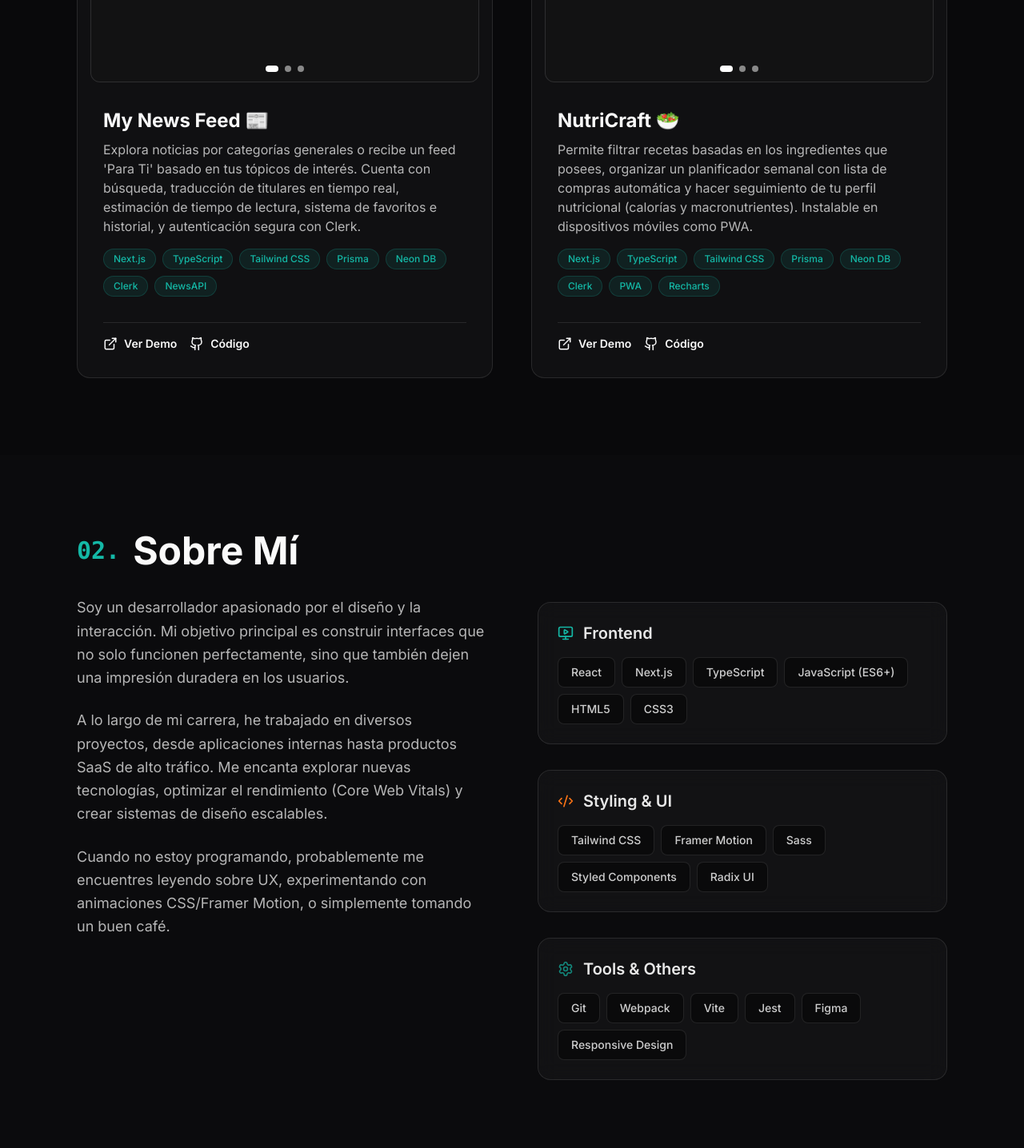
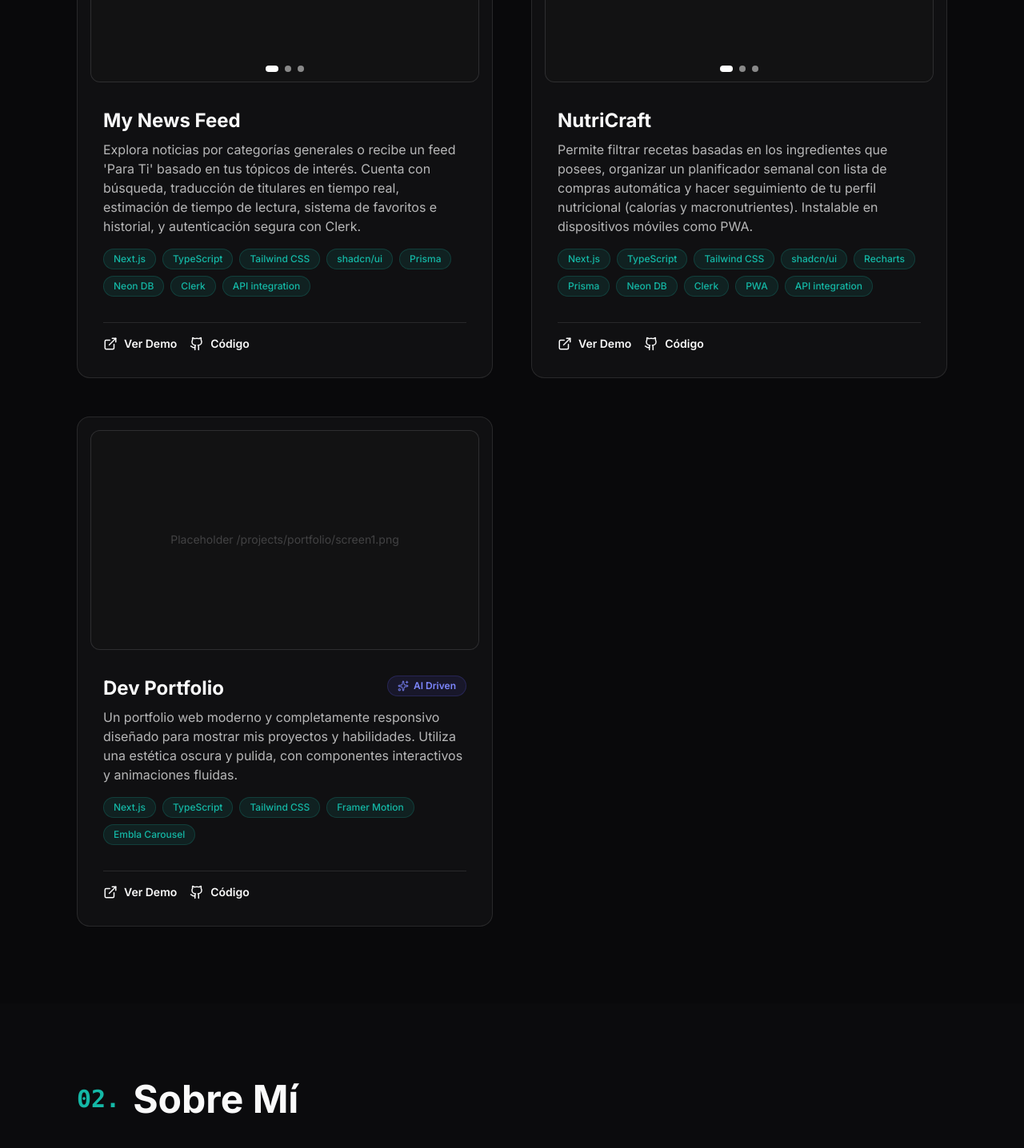
Before and after one commit to ivanmacieldxz/portfolio, a Next.js app: page / in a window 1280 px wide. Shown: the part 1260-2696 px from the top of the page at 80% size. Built offline with nearby package versions, Linux system fonts and the light colour scheme.

Commit message:
feat: add ai-driven development badge to project cards

```diff
--- a/src/components/ui/ProjectCard.tsx
+++ b/src/components/ui/ProjectCard.tsx
@@ -2,7 +2,7 @@
 
 import { Project } from "@/data/portfolio";
 import { Carousel } from "./Carousel";
-import { ExternalLink } from "lucide-react";
+import { ExternalLink, Sparkles } from "lucide-react";
 import { Github } from "@/components/ui/Icons";
 
 interface ProjectCardProps {
@@ -17,9 +17,17 @@ export function ProjectCard({ project }: ProjectCardProps) {
       </div>
 
       <div className="flex flex-col flex-grow p-6 md:p-8">
-        <h3 className="text-2xl font-bold mb-2 group-hover:text-primary transition-colors">
-          {project.title}
-        </h3>
+        <div className="flex items-start justify-between gap-4 mb-2">
+          <h3 className="text-2xl font-bold group-hover:text-primary transition-colors">
+            {project.title}
+          </h3>
+          {project.aiDriven && (
+            <div className="flex items-center gap-1.5 px-3 py-1 rounded-full bg-indigo-500/10 border border-indigo-500/20 text-indigo-400 text-xs font-semibold shrink-0 cursor-default" title="AI Driven Development">
+              <Sparkles size={14} className="animate-pulse" />
+              <span>AI Driven</span>
+            </div>
+          )}
+        </div>
 
         <p className="text-white/70 mb-4 text-sm md:text-base">
           {project.detailedDescription}
--- a/src/data/portfolio.ts
+++ b/src/data/portfolio.ts
@@ -7,6 +7,7 @@ export interface Project {
   images: string[];
   repoLink: string;
   demoLink: string;
+  aiDriven?: boolean;
 }
 
 export interface SkillCategory {
@@ -41,10 +42,10 @@ export const portfolioData: PortfolioData = {
   projects: [
     {
       id: "my-news-feed",
-      title: "My News Feed 📰",
+      title: "My News Feed",
       shortDescription: "Aplicación web moderna para explorar noticias por categorías y descubrir contenido personalizado.",
       detailedDescription: "Explora noticias por categorías generales o recibe un feed 'Para Ti' basado en tus tópicos de interés. Cuenta con búsqueda, traducción de titulares en tiempo real, estimación de tiempo de lectura, sistema de favoritos e historial, y autenticación segura con Clerk.",
-      technologies: ["Next.js", "TypeScript", "Tailwind CSS", "Prisma", "Neon DB", "Clerk", "NewsAPI"],
+      technologies: ["Next.js", "TypeScript", "Tailwind CSS", "shadcn/ui", "Prisma", "Neon DB", "Clerk", "API integration"],
       images: [
         "/projects/app1/screen1.png",
         "/projects/app1/screen2.png",
@@ -55,17 +56,30 @@ export const portfolioData: PortfolioData = {
     },
     {
       id: "nutricraft",
-      title: "NutriCraft 🥗",
+      title: "NutriCraft",
       shortDescription: "Aplicación PWA para explorar recetas, gestionar despensa y planificar comidas.",
       detailedDescription: "Permite filtrar recetas basadas en los ingredientes que posees, organizar un planificador semanal con lista de compras automática y hacer seguimiento de tu perfil nutricional (calorías y macronutrientes). Instalable en dispositivos móviles como PWA.",
-      technologies: ["Next.js", "TypeScript", "Tailwind CSS", "Prisma", "Neon DB", "Clerk", "PWA", "Recharts"],
+      technologies: ["Next.js", "TypeScript", "Tailwind CSS", "shadcn/ui", "Recharts", "Prisma", "Neon DB", "Clerk", "PWA", "API integration"],
       images: [
         "/projects/app2/screen1.png",
         "/projects/app2/screen2.png",
         "/projects/app2/screen3.png",
       ],
       repoLink: "https://github.com/ivanmacieldxz/nutricraft",
-      demoLink: "https://github.com/ivanmacieldxz/nutricraft",
+      demoLink: "https://nutricraft-gilt.vercel.app/",
+    },
+    {
+      id: "portfolio",
+      title: "Dev Portfolio",
+      shortDescription: "Mi sitio web personal y portfolio profesional construido con tecnologías modernas.",
+      detailedDescription: "Un portfolio web moderno y completamente responsivo diseñado para mostrar mis proyectos y habilidades. Utiliza una estética oscura y pulida, con componentes interactivos y animaciones fluidas.",
+      technologies: ["Next.js", "TypeScript", "Tailwind CSS", "Framer Motion", "Embla Carousel"],
+      images: [
+        "/projects/portfolio/screen1.png"
+      ],
+      repoLink: "https://github.com/ivanmacieldxz/portfolio",
+      demoLink: "https://portfolio.vercel.app/",
+      aiDriven: true,
     },
   ],
   skills: [
@@ -78,8 +92,20 @@ export const portfolioData: PortfolioData = {
       skills: ["Tailwind CSS", "Framer Motion", "Sass", "Styled Components", "Radix UI"]
     },
     {
+      category: "Backend",
+      skills: ["Node.js", "Next.js", "Java", "Spring", "Kotlin"]
+    },
+    {
+      category: "DataBases",
+      skills: ["PostgreSQL", "Neon DB", "Supabase", "Prisma"]
+    },
+    {
+      category: "Mobile",
+      skills: ["Android", "Kotlin", "Jetpack Compose", "XML"]
+    },
+    {
       category: "Tools & Others",
-      skills: ["Git", "Webpack", "Vite", "Jest", "Figma", "Responsive Design"]
+      skills: ["Git", "Responsive Design", "API design and integration", "AI driven development"]
     }
   ]
 };
```
